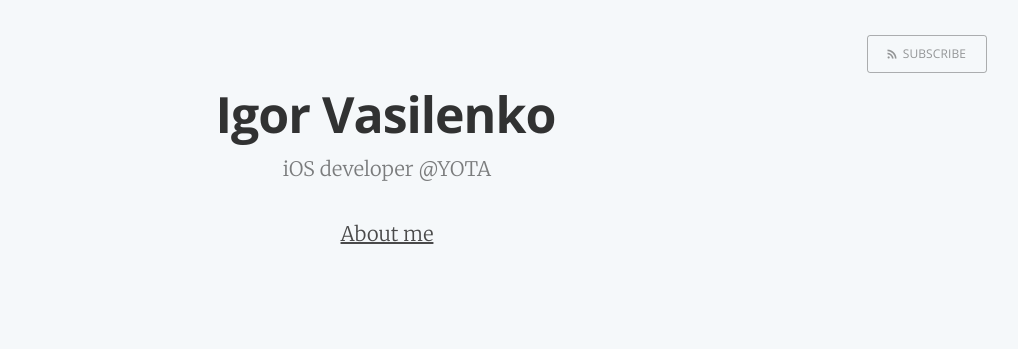
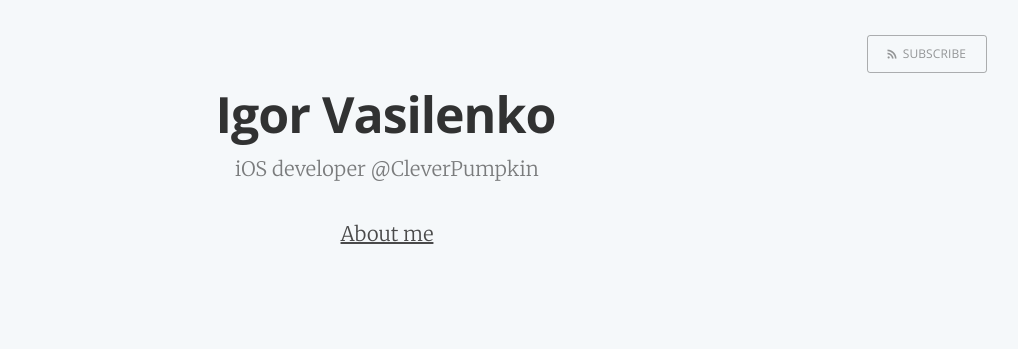
Before and after one commit to spbvasilenko/NSVasilenko, a Jekyll site: the page built from index.html, in a window 1280 px wide and 900 px high. Shown: the top 349 px of the window, without its empty margins (253-1271 px from the left). Built offline with Jekyll 4.4.1, drawn with Linux system fonts in a browser that asks for light colours; the list of posts is cut into pages by our own code; comment, search, counter and statistics services are not loaded.

Commit message:
Update config

```diff
--- a/_config.yml
+++ b/_config.yml
@@ -1,5 +1,5 @@
 name: Igor Vasilenko
-description: iOS developer @YOTA
+description: iOS developer @CleverPumpkin
 
 markdown: kramdown
 highlighter: pygments
```
